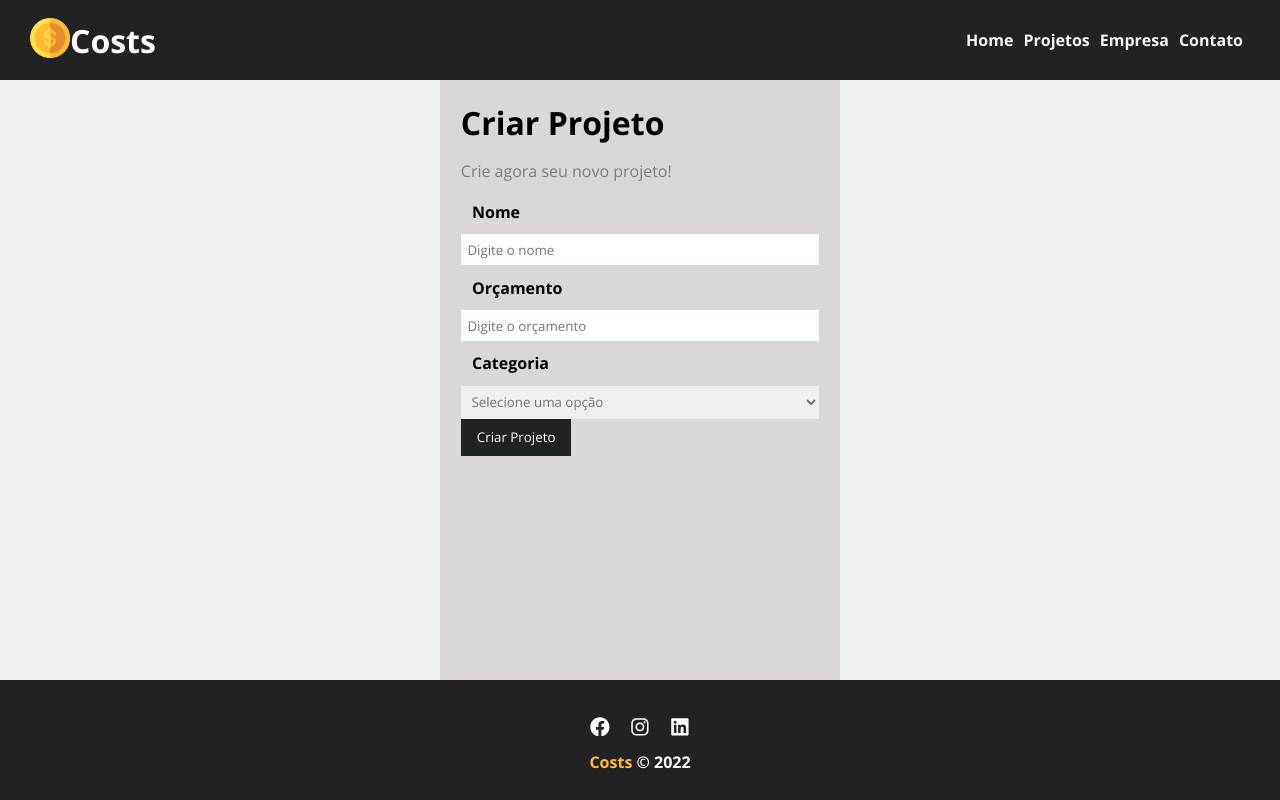
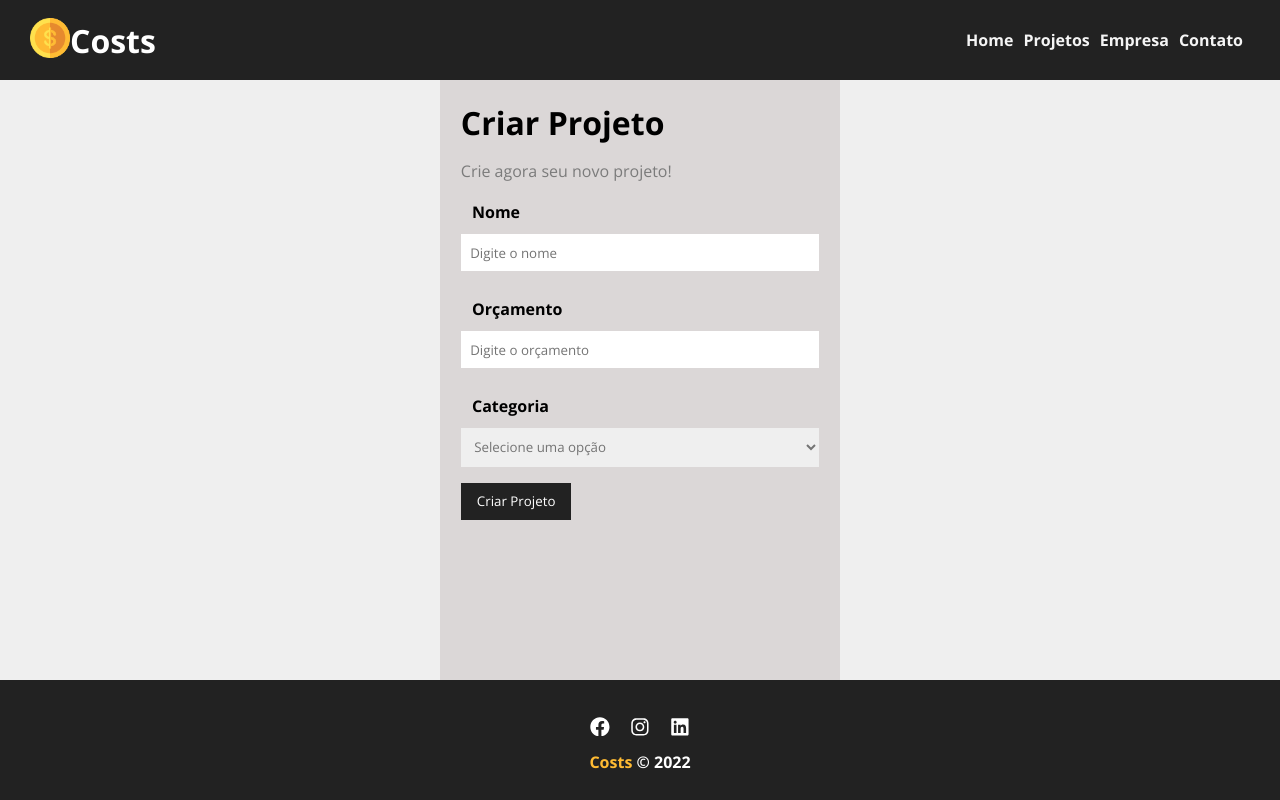
Before and after one commit to JosediO/Costs, a React (Create React App) app: page /NovoProjeto in a window 1280 px wide. Built offline with nearby package versions, Linux system fonts and the light colour scheme; data requests are answered from the project's data file.

Commit message:
fix styles

```diff
--- a/src/Components/Form/Input.js
+++ b/src/Components/Form/Input.js
@@ -1,8 +1,8 @@
-import './Input.css'
+import styles from './Input.module.css'
 
 function Input({type, text , name, placeholder, handleOnChange, value}){
     return(
-           <div className="form">
+           <div className={styles.form}>
                 <label htmlFor={name}>{text}</label>
                 <input
                 type={type}
--- a/src/Components/Form/Select.css
+++ b/src/Components/Form/Input.module.css
@@ -1,7 +1,7 @@
 .form{
     display: flex;
     flex-direction: column;
-    margin-bottom: 0.5 em;
+    margin-bottom: 1em;
 }
 
 .form label{
@@ -9,12 +9,12 @@
     margin: 0.7em;
 }
 
-.form select {
-    padding: 0.5em;
+.form input {
+    padding: 0.7em;
     border-radius: 0;
     border: none;
 }
 
-.form select {
+.form input::placeholder {
     color: #747474;
 }
--- a/src/Components/Form/Select.js
+++ b/src/Components/Form/Select.js
@@ -1,8 +1,8 @@
-import './Select.css'
+import styles from './Select.module.css'
 
 function Select({text , name, options, handleOnChange, value }){
     return(
-           <div className="form">
+           <div className={styles.form}>
                 <label htmlFor={name}>{text}</label>
             <select
                 name={name}
--- a/src/Components/Form/Input.css
+++ b/src/Components/Form/Select.module.css
@@ -1,7 +1,7 @@
 .form{
     display: flex;
     flex-direction: column;
-    margin-bottom: 0.5 em;
+    margin-bottom: 1em;
 }
 
 .form label{
@@ -9,12 +9,12 @@
     margin: 0.7em;
 }
 
-.form input {
-    padding: 0.5em;
+.form select {
+    padding: 0.7em;
     border-radius: 0;
     border: none;
 }
 
-.form input::placeholder {
+.form select {
     color: #747474;
 }
--- a/src/Components/Form/SubmitBtn.js
+++ b/src/Components/Form/SubmitBtn.js
@@ -1,9 +1,9 @@
-import './SubmitBtn.css'
+import styles from './SubmitBtn.module.css'
 
 function SubmitBtn(text){
     return(
            <div >
-                <button className="btn"> Criar Projeto</button>
+                <button className={styles.btn}> Criar Projeto</button>
            </div>
     )
 }
```
Also changed, not shown: src/Components/Form/SubmitBtn.module.css (renamed from src/Components/Form/SubmitBtn.css).
